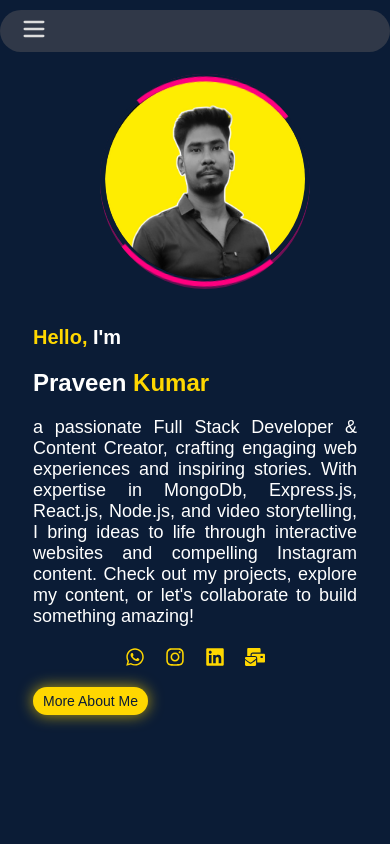
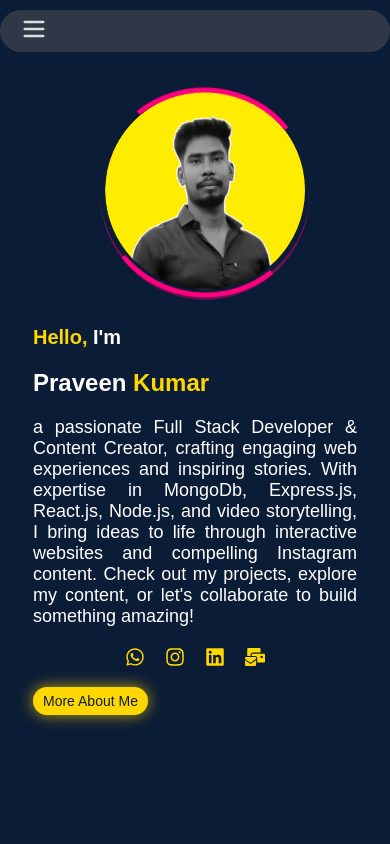
Before and after one commit to PraveenYadav60/Portfolio-website, a React (Create React App) app: page / in a window 390 px wide. Shown: the top 844 px of the page. Built offline with nearby package versions, Linux system fonts and the light colour scheme.

Commit message:
Update Home.css

```diff
--- a/src/MyComponent/Home.css
+++ b/src/MyComponent/Home.css
@@ -124,7 +124,7 @@
     }
     .profile-image{
         left: 10px;
-        top: -1px;
+        top: 10px;
     }
 }
 
```
